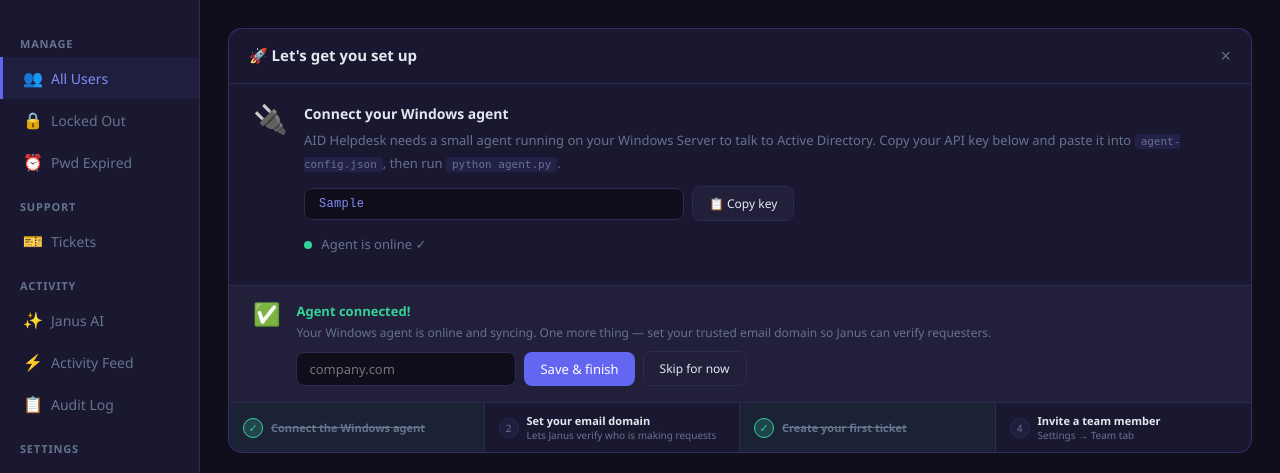
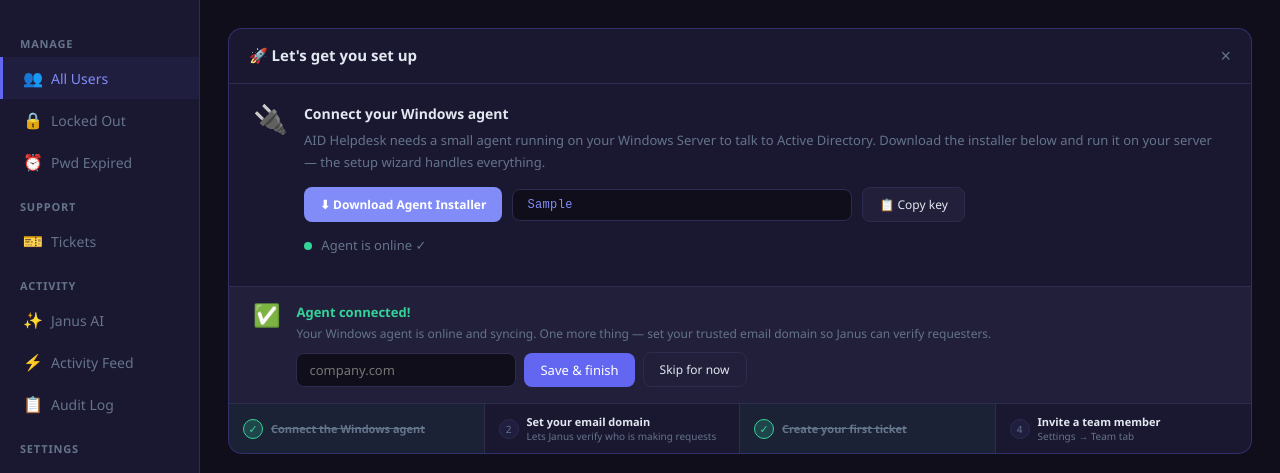
Before and after one commit to lachydotmcg/ad-helpdesk, a Flask app: page /dashboard in a window 1280 px wide. Shown: the part 56-529 px from the top of the page. Run offline with Flask 3, Linux system fonts and the light colour scheme; the visitor is signed in with stand-in values (Sample User, id 1); tables that the repository leaves empty hold one stand-in row (values such as "Sample post"); some libraries are stand-ins or nearby versions.

Commit message:
Add agent installer download button to Settings and onboarding panel

```diff
--- a/cloud/templates/dashboard.html
+++ b/cloud/templates/dashboard.html
@@ -1014,13 +1014,19 @@
             <div style="font-size:28px;flex-shrink:0;line-height:1;">🔌</div>
             <div style="flex:1;">
               <div style="font-size:14px;font-weight:700;margin-bottom:6px;">Connect your Windows agent</div>
-              <div style="font-size:13px;color:var(--muted);line-height:1.7;margin-bottom:12px;">
+              <div style="font-size:13px;color:var(--muted);line-height:1.7;margin-bottom:14px;">
                 AID Helpdesk needs a small agent running on your Windows Server to talk to Active Directory.
-                Copy your API key below and paste it into <code style="background:rgba(99,102,241,0.12);padding:1px 6px;border-radius:4px;font-size:11px;">agent-config.json</code>, then run <code style="background:rgba(99,102,241,0.12);padding:1px 6px;border-radius:4px;font-size:11px;">python agent.py</code>.
+                Download the installer below and run it on your server — the setup wizard handles everything.
               </div>
-              <div style="display:flex;align-items:center;gap:8px;margin-bottom:14px;flex-wrap:wrap;">
+              <!-- Download + API key row -->
+              <div style="display:flex;align-items:center;gap:10px;margin-bottom:14px;flex-wrap:wrap;">
+                <a href="https://github.com/lachydotmcg/ad-helpdesk/releases/latest/download/aid-agent-setup.exe"
+                   style="display:inline-flex;align-items:center;gap:7px;background:var(--accent2);color:#fff;font-size:12px;font-weight:700;padding:9px 16px;border-radius:8px;text-decoration:none;white-space:nowrap;flex-shrink:0;"
+                   download>
+                  ⬇ Download Agent Installer
+                </a>
                 <input id="onboard-api-key" class="search-input" readonly
-                       style="flex:1;min-width:180px;max-width:380px;font-family:'Courier New',monospace;font-size:12px;color:var(--accent2);letter-spacing:0.03em;"
+                       style="flex:1;min-width:160px;max-width:340px;font-family:'Courier New',monospace;font-size:12px;color:var(--accent2);letter-spacing:0.03em;"
                        placeholder="Loading..."/>
                 <button class="btn btn-ghost" style="font-size:12px;" onclick="copyOnboardApiKey()">📋 Copy key</button>
               </div>
@@ -1029,7 +1035,7 @@
                 <span id="onboard-agent-label">Waiting for agent...</span>
               </div>
               <button class="btn btn-primary" id="onboard-check-btn" style="font-size:13px;" onclick="onboardCheckConnection()">
-                ✓ I've pasted the key — check connection
+                ✓ Agent installed — check connection
               </button>
               <div id="onboard-checking" style="display:none;font-size:12px;color:var(--muted);margin-top:8px;">
                 <span class="spinner" style="width:14px;height:14px;margin-right:6px;"></span>Checking for agent...
@@ -1662,22 +1668,39 @@
 
             <!-- Agent Configuration -->
             <div class="settings-section">
-              <div class="settings-section-title">Agent Configuration</div>
-              <div style="font-size:12px;color:var(--muted);margin-bottom:14px;">
-                Your Windows agent needs this API key to connect to your account.
-                Paste it into <code style="background:rgba(99,102,241,0.1);padding:1px 6px;border-radius:4px;">agent-config.json</code> on your server.
+              <div class="settings-section-title">Windows Agent</div>
+
+              <!-- Status + download card -->
+              <div style="background:var(--surface2);border:1px solid var(--border);border-radius:12px;padding:18px 20px;margin-bottom:18px;">
+                <div style="display:flex;align-items:center;justify-content:space-between;gap:16px;flex-wrap:wrap;">
+                  <div style="display:flex;align-items:center;gap:12px;">
+                    <div id="settings-agent-dot" class="status-dot"></div>
+                    <div>
+                      <div id="settings-agent-label" style="font-size:13px;font-weight:600;color:var(--text);">Checking...</div>
+                      <div style="font-size:11px;color:var(--muted);margin-top:2px;">Polls your Windows Server and executes AD commands locally</div>
+                    </div>
+                  </div>
+                  <a href="https://github.com/lachydotmcg/ad-helpdesk/releases/latest/download/aid-agent-setup.exe"
+                     style="display:inline-flex;align-items:center;gap:8px;background:var(--accent2);color:#fff;font-size:12px;font-weight:700;padding:9px 16px;border-radius:8px;text-decoration:none;white-space:nowrap;flex-shrink:0;"
+                     download>
+                    ⬇ Download Agent
+                  </a>
+                </div>
+                <div style="margin-top:14px;padding-top:14px;border-top:1px solid var(--border);font-size:12px;color:var(--muted);line-height:1.7;">
+                  Run <strong style="color:var(--text);">aid-agent-setup.exe</strong> on your Windows Server.
+                  The setup wizard will ask for your API key and AD credentials, then install the agent as a Windows Service automatically.
+                </div>
               </div>
-              <div style="display:flex;align-items:center;gap:8px;margin-bottom:14px;">
-                <div id="settings-agent-dot" class="status-dot"></div>
-                <span id="settings-agent-label" style="font-size:13px;color:var(--muted);">Checking...</span>
-              </div>
+
+              <!-- API key -->
+              <div style="font-size:12px;color:var(--muted);margin-bottom:8px;font-weight:600;color:var(--text);">Your API Key</div>
               <div style="display:flex;align-items:center;gap:10px;flex-wrap:wrap;">
                 <input id="tenant-api-key" class="search-input" readonly
                        style="flex:1;min-width:200px;max-width:420px;font-family:'Courier New',monospace;font-size:12px;color:var(--accent2);letter-spacing:0.03em;"
                        placeholder="Loading..." />
                 <button class="btn btn-ghost" style="font-size:12px;" onclick="copyApiKey()">Copy</button>
               </div>
-              <div style="font-size:12px;color:var(--muted);margin-top:12px;">
+              <div style="font-size:12px;color:var(--muted);margin-top:10px;">
                 Cloud URL: <code style="background:rgba(99,102,241,0.1);padding:1px 6px;border-radius:4px;font-size:11px;">{{ request.host_url.rstrip('/') }}</code>
               </div>
             </div>
```
